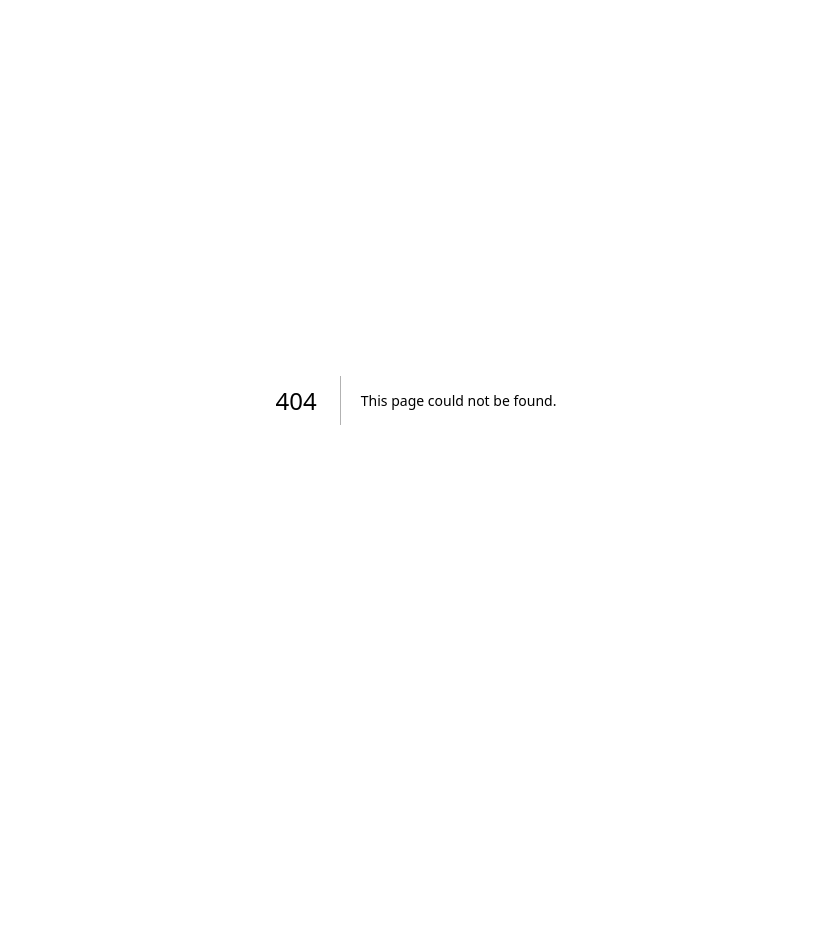
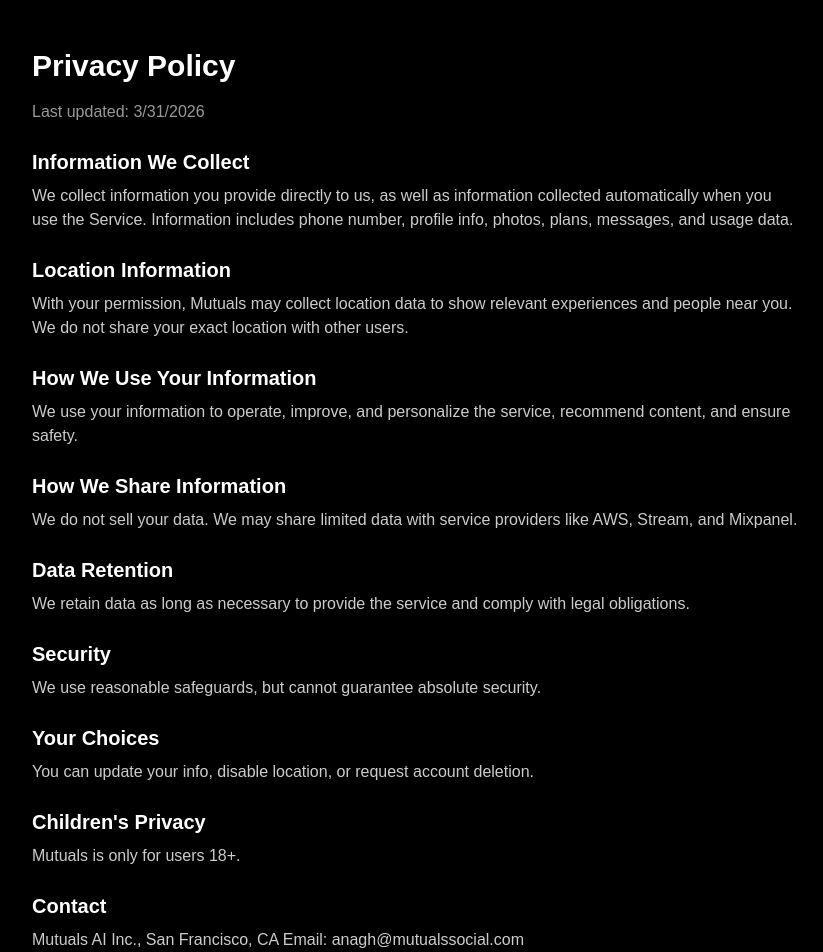
Before and after one commit to richavakharia/MutualsWebsite, a Next.js app: page /privacy in a window 1280 px wide. Before the commit this address had no page. Shown: the top 952 px of the page, without its empty margins (224-1047 px from the left). Before the commit the page ends 800 px from the top, so only its background shows below. Built offline with nearby package versions, Linux system fonts and the light colour scheme.

Commit message:
add legal page links

```diff
--- a/app/page.tsx
+++ b/app/page.tsx
@@ -1,25 +1,26 @@
 "use client";
 
-
 import { useState } from "react";
+import Link from "next/link";
 import Image from "next/image";
 import { Instagram, Linkedin, X } from "lucide-react";
 import { SiTiktok } from "react-icons/si";
-
 
 export default function Home() {
   const [isWaitlistOpen, setIsWaitlistOpen] = useState(false);
   const [email, setEmail] = useState("");
 
-
   const handleSubmit = async (e: React.FormEvent<HTMLFormElement>) => {
     e.preventDefault();
 
     try {
-    const res = await fetch("https://script.google.com/macros/s/AKfycbzBbteiBFTOgRylTiTw377vHzBJ0RLGpAQoxgIBjSPR16jIZNALrYtCef7rlf7qTN6p9g/exec", {
+      const res = await fetch(
+        "https://script.google.com/macros/s/AKfycbzBbteiBFTOgRylTiTw377vHzBJ0RLGpAQoxgIBjSPR16jIZNALrYtCef7rlf7qTN6p9g/exec",
+        {
           method: "POST",
           body: JSON.stringify({ email }),
-    });
+        }
+      );
 
       const text = await res.text();
       console.log("Apps Script response:", text);
@@ -42,24 +43,18 @@
     }
   };
 
-
   return (
     <>
       <main className="relative min-h-screen overflow-hidden text-white">
         <div className="absolute inset-0 -z-10">
           <div className="absolute inset-0 bg-[linear-gradient(120deg,#283AA0_0%,#283AA0_50%,#7527BD_60%,#A3134D_100%)]" />
-
-
           <div className="absolute inset-0 bg-[radial-gradient(circle_at_center,rgba(0,0,0,0.35)_0%,rgba(0,0,0,0.1)_40%,transparent_70%)]" />
-
-
           <div className="absolute left-[-140px] top-[-100px] h-[420px] w-[420px] rounded-full bg-[#283AA0]/70 blur-3xl" />
           <div className="absolute right-[-120px] top-[120px] h-[380px] w-[380px] rounded-full bg-[#283AA0]/60 blur-3xl" />
           <div className="absolute bottom-[-140px] left-1/2 h-[420px] w-[420px] -translate-x-1/2 rounded-full bg-[#A3134D]/40 blur-3xl" />
           <div className="absolute left-[10%] top-[40%] h-[240px] w-[240px] rounded-full bg-[#283AA0]/50 blur-3xl" />
           <div className="absolute right-[12%] bottom-[18%] h-[240px] w-[240px] rounded-full bg-[#A3134D]/30 blur-3xl" />
         </div>
-
 
         <div className="mx-auto flex min-h-screen max-w-6xl flex-col px-6 py-8 sm:px-8">
           <header className="flex justify-center text-center">
@@ -68,33 +63,27 @@
                 Mutuals
               </div>
 
-
               <p className="mt-4 text-sm leading-6 text-white/80 sm:text-base">
                 The IRL social network built for real-world connection.
               </p>
             </div>
           </header>
 
-
           <section className="flex flex-1 flex-col items-center justify-center py-8 text-center">
             <p className="text-xs font-semibold uppercase tracking-[0.22em] text-white/70 sm:text-sm">
               Coming soon
             </p>
 
-
             <h1 className="mt-4 max-w-4xl text-4xl font-bold tracking-tight sm:text-6xl">
               Your city. Your people. One place.
             </h1>
-
 
             <p className="mt-5 max-w-2xl text-base leading-7 text-white/80 sm:text-lg">
               Discover and create plans, meet new people, and experience your city.
             </p>
 
-
             <div className="relative mt-10">
               <div className="absolute inset-0 rounded-[3rem] bg-[linear-gradient(180deg,rgba(40,58,160,0.35),rgba(163,19,77,0.35))] blur-3xl" />
-
 
               <div className="relative mx-auto w-[300px] sm:w-[340px]">
                 <Image
@@ -108,7 +97,6 @@
               </div>
             </div>
 
-
             <div className="mt-10">
               <button
                 onClick={() => setIsWaitlistOpen(true)}
@@ -118,7 +106,6 @@
               </button>
             </div>
           </section>
-
 
           <footer className="flex flex-col items-center gap-6 pt-4 text-center text-sm text-white/80">
             <div className="flex items-center justify-center gap-8">
@@ -131,7 +118,6 @@
                 <Instagram size={30} strokeWidth={1.75} />
               </a>
 
-
               <a
                 href="https://www.linkedin.com/company/mutualssocial/"
                 target="_blank"
@@ -140,7 +126,6 @@
               >
                 <Linkedin size={30} strokeWidth={1.75} />
               </a>
-
 
               <a
                 href="https://www.tiktok.com/@join_mutuals"
@@ -152,6 +137,17 @@
               </a>
             </div>
 
+            <div className="flex flex-wrap items-center justify-center gap-x-6 gap-y-2 text-sm text-white/70">
+              <Link href="/support" className="transition hover:text-white">
+                Support
+              </Link>
+              <Link href="/privacy" className="transition hover:text-white">
+                Privacy Policy
+              </Link>
+              <Link href="/terms" className="transition hover:text-white">
+                Terms of Service
+              </Link>
+            </div>
 
             <div className="font-medium text-white/70">
               Mutualssocial.com
@@ -159,7 +155,6 @@
           </footer>
         </div>
       </main>
-
 
       {isWaitlistOpen && (
         <div className="fixed inset-0 z-50 flex items-center justify-center bg-black/60 px-6 backdrop-blur-sm">
@@ -171,16 +166,14 @@
               <X size={24} />
             </button>
 
-
             <h2 className="text-3xl font-bold tracking-tight">
               Get Early Access
             </h2>
 
-
             <p className="mt-3 text-sm leading-6 text-white/75 sm:text-base">
-             Be among the first to experience Mutuals. Drop your email and we’ll keep you in the loop.
+              Be among the first to experience Mutuals. Drop your email and we’ll keep you in the
+              loop.
             </p>
-
 
             <form onSubmit={handleSubmit} className="mt-6 flex flex-col gap-4">
               <input
@@ -191,7 +184,6 @@
                 placeholder="Enter your email"
                 className="w-full rounded-full border border-white/15 bg-white/10 px-5 py-4 text-white placeholder:text-white/45 outline-none transition focus:border-pink-400"
               />
-
 
               <button
                 type="submit"
--- /dev/null
+++ b/app/privacy/page.tsx
@@ -0,0 +1,58 @@
+export default function PrivacyPage() {
+  return (
+    <main className="min-h-screen bg-black text-white px-6 py-12">
+      <div className="mx-auto max-w-3xl">
+        <h1 className="text-3xl font-bold mb-4">Privacy Policy</h1>
+        <p className="text-white/60 mb-6">Last updated: 3/31/2026</p>
+
+        <h2 className="text-xl font-semibold mt-6 mb-2">Information We Collect</h2>
+        <p className="text-white/80">
+          We collect information you provide directly to us, as well as information collected automatically when you use the Service.
+          Information includes phone number, profile info, photos, plans, messages, and usage data.
+        </p>
+
+        <h2 className="text-xl font-semibold mt-6 mb-2">Location Information</h2>
+        <p className="text-white/80">
+          With your permission, Mutuals may collect location data to show relevant experiences and people near you.
+          We do not share your exact location with other users.
+        </p>
+
+        <h2 className="text-xl font-semibold mt-6 mb-2">How We Use Your Information</h2>
+        <p className="text-white/80">
+          We use your information to operate, improve, and personalize the service, recommend content, and ensure safety.
+        </p>
+
+        <h2 className="text-xl font-semibold mt-6 mb-2">How We Share Information</h2>
+        <p className="text-white/80">
+          We do not sell your data. We may share limited data with service providers like AWS, Stream, and Mixpanel.
+        </p>
+
+        <h2 className="text-xl font-semibold mt-6 mb-2">Data Retention</h2>
+        <p className="text-white/80">
+          We retain data as long as necessary to provide the service and comply with legal obligations.
+        </p>
+
+        <h2 className="text-xl font-semibold mt-6 mb-2">Security</h2>
+        <p className="text-white/80">
+          We use reasonable safeguards, but cannot guarantee absolute security.
+        </p>
+
+        <h2 className="text-xl font-semibold mt-6 mb-2">Your Choices</h2>
+        <p className="text-white/80">
+          You can update your info, disable location, or request account deletion.
+        </p>
+
+        <h2 className="text-xl font-semibold mt-6 mb-2">Children's Privacy</h2>
+        <p className="text-white/80">
+          Mutuals is only for users 18+.
+        </p>
+
+        <h2 className="text-xl font-semibold mt-6 mb-2">Contact</h2>
+        <p className="text-white/80">
+          Mutuals AI Inc., San Francisco, CA
+          Email: anagh@mutualssocial.com
+        </p>
+      </div>
+    </main>
+  );
+}
--- /dev/null
+++ b/app/terms/page.tsx
@@ -0,0 +1,58 @@
+export default function TermsPage() {
+  return (
+    <main className="min-h-screen bg-black text-white px-6 py-12">
+      <div className="mx-auto max-w-3xl">
+        <h1 className="text-3xl font-bold mb-4">Terms of Service</h1>
+        <p className="text-white/60 mb-6">Last updated: 3/31/2026</p>
+
+        <h2 className="text-xl font-semibold mt-6 mb-2">Eligibility</h2>
+        <p className="text-white/80">You must be 18+ to use Mutuals.</p>
+
+        <h2 className="text-xl font-semibold mt-6 mb-2">Description of Service</h2>
+        <p className="text-white/80">
+          Mutuals helps users discover experiences, create plans, and connect with others.
+        </p>
+
+        <h2 className="text-xl font-semibold mt-6 mb-2">Platform Disclaimer</h2>
+        <p className="text-white/80">
+          Mutuals does not organize or supervise events. Users participate at their own risk.
+        </p>
+
+        <h2 className="text-xl font-semibold mt-6 mb-2">User Responsibilities</h2>
+        <p className="text-white/80">
+          You are responsible for your actions, content, and plans.
+        </p>
+
+        <h2 className="text-xl font-semibold mt-6 mb-2">User Conduct</h2>
+        <p className="text-white/80">
+          No harassment, illegal activity, scams, or unsafe events.
+        </p>
+
+        <h2 className="text-xl font-semibold mt-6 mb-2">Account Security</h2>
+        <p className="text-white/80">
+          You are responsible for your account and login credentials.
+        </p>
+
+        <h2 className="text-xl font-semibold mt-6 mb-2">Termination</h2>
+        <p className="text-white/80">
+          We may suspend accounts that violate terms.
+        </p>
+
+        <h2 className="text-xl font-semibold mt-6 mb-2">Limitation of Liability</h2>
+        <p className="text-white/80">
+          Mutuals is not liable for user interactions or events.
+        </p>
+
+        <h2 className="text-xl font-semibold mt-6 mb-2">Governing Law</h2>
+        <p className="text-white/80">
+          Governed by California law.
+        </p>
+
+        <h2 className="text-xl font-semibold mt-6 mb-2">Contact</h2>
+        <p className="text-white/80">
+          anagh@mutualssocial.com
+        </p>
+      </div>
+    </main>
+  );
+}
```
Also changed, not shown: app/og.png (added), app/support/page.tsx (added). Lines whose indentation alone changed are shown as unchanged.
